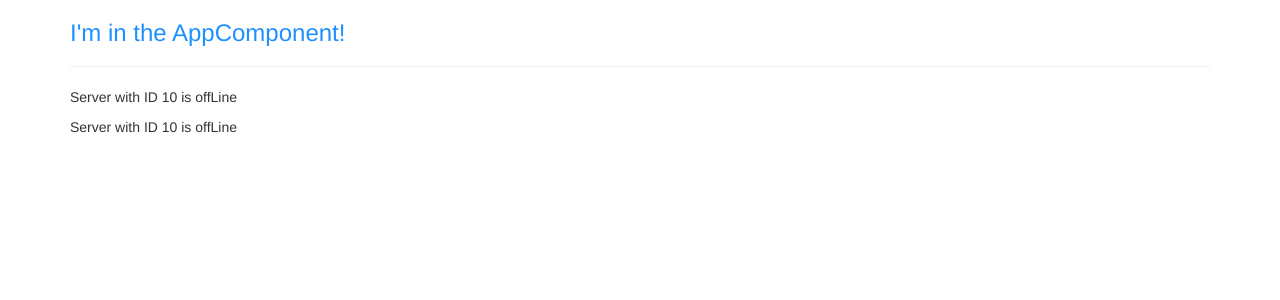
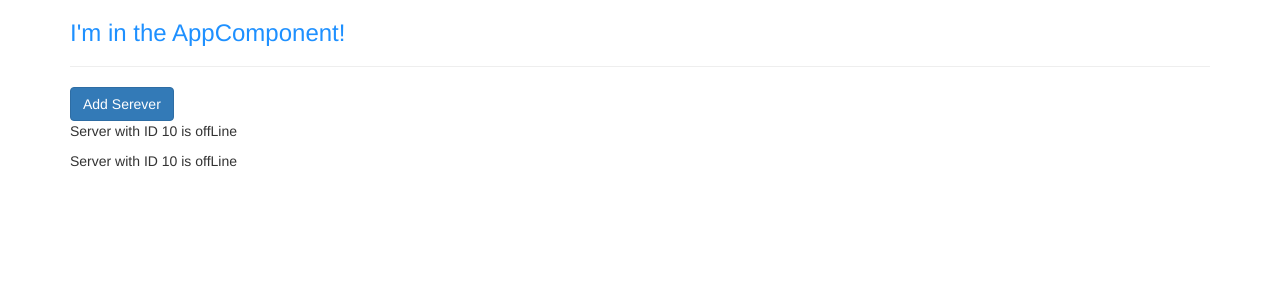
Before and after one commit to wasse88/my-first-angular-app, an Angular app: page / in a window 1280 px wide. Shown: the top 300 px of the page. Built offline with nearby package versions, Linux system fonts and the light colour scheme.

Commit message:
Update servers.component.ts

```diff
--- a/src/app/servers/servers.component.ts
+++ b/src/app/servers/servers.component.ts
@@ -4,15 +4,21 @@ import { Component, OnInit } from '@angular/core';
   selector: 'app-servers',
   //selector:'[app-servers]',
   //selector:'.app-servers',
-  template: `
+/*   template: `
   <app-server></app-server>
   <app-server></app-server>
-  `,
+  ` */
+  templateUrl:'./servers.component.html',
   styleUrls: ['./servers.component.css']
 })
 export class ServersComponent implements OnInit {
+  allowNewServer = false;
 
-  constructor() { }
+  constructor() {
+    setTimeout( () => {
+      this.allowNewServer = true;
+    }, 2000);
+   }
 
   ngOnInit() {
   }
```
